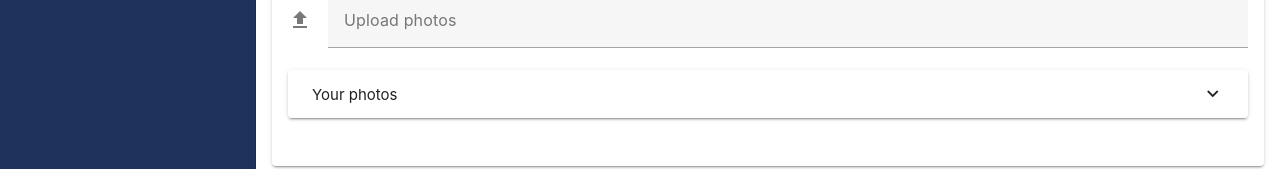
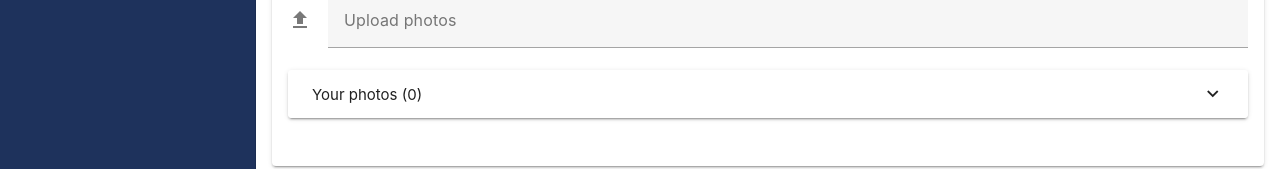
Before and after one commit to uol-mediaprocessing-2024-2025/artistic-cover-letter, a Vue app in the folder frontend/: page / in a window 1280 px wide. Shown: the part 188-357 px from the top of the page. Built offline with nearby package versions, Linux system fonts and the light colour scheme.

Commit message:
Added photo count to the photos expansion panel

```diff
--- a/frontend/src/components/MainComponent.vue
+++ b/frontend/src/components/MainComponent.vue
@@ -290,7 +290,7 @@ const deleteAllPhotos = async () => {
       <v-text-field v-model="text" label="Enter your text" prepend-icon="mdi-format-text" @keyup.enter="submitText" :disabled="isLoading"></v-text-field>
       <v-file-input v-model="newlyUploadedFiles" label="Upload photos" multiple accept="image/*" @change="handleFileUpload" prepend-icon="mdi-upload" :disabled="isLoading"></v-file-input>
       <v-expansion-panels v-model="photoPanel">
-        <v-expansion-panel title="Your photos">
+        <v-expansion-panel :title="'Your photos (' + uploadedPhotos.length + ')'">
           <v-expansion-panel-text>
             <v-container>
               <v-row>
```
